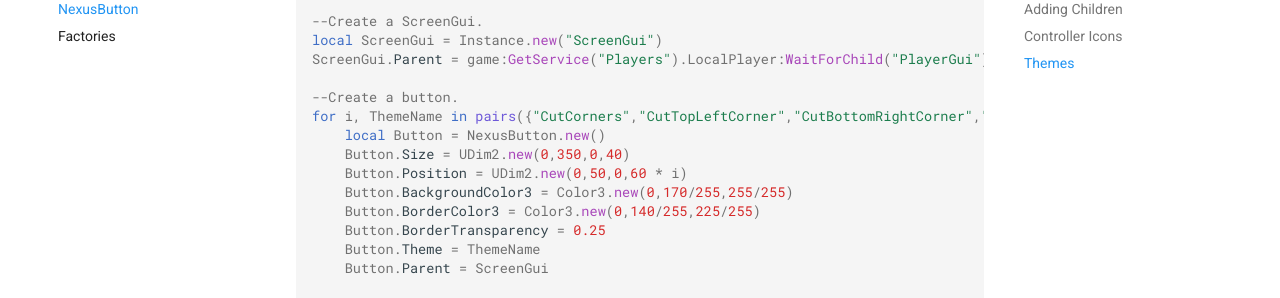
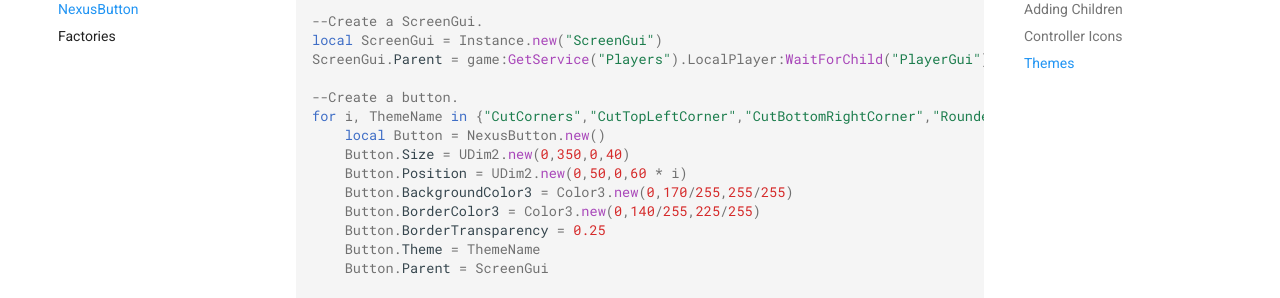
Before and after one commit to TheNexusAvenger/Nexus-Button, an MkDocs documentation site: the page built from docs/code-examples/nexusbutton.md, in a window 1280 px wide and 900 px high, scrolled down 3322 px. Shown: the part 153-451 px from the top of the window. Built offline with MkDocs 1.6.1 and Material for MkDocs 9.7.7, drawn with Linux system fonts in a browser that asks for light colours; comment, search, counter and statistics services are not loaded.

Commit message:
Correct typing. Export types.

```diff
--- a/docs/code-examples/nexusbutton.md
+++ b/docs/code-examples/nexusbutton.md
@@ -154,7 +154,7 @@ local ScreenGui = Instance.new("ScreenGui")
 ScreenGui.Parent = game:GetService("Players").LocalPlayer:WaitForChild("PlayerGui")
 
 --Create a button.
-for i, ThemeName in pairs({"CutCorners","CutTopLeftCorner","CutBottomRightCorner","RoundedCorners"}) do
+for i, ThemeName in {"CutCorners","CutTopLeftCorner","CutBottomRightCorner","RoundedCorners"} do
     local Button = NexusButton.new()
     Button.Size = UDim2.new(0,350,0,40)
     Button.Position = UDim2.new(0,50,0,60 * i)
```
Also changed, not shown: sourcemap.json (deleted, +0 -1 lines), 7 other files.
